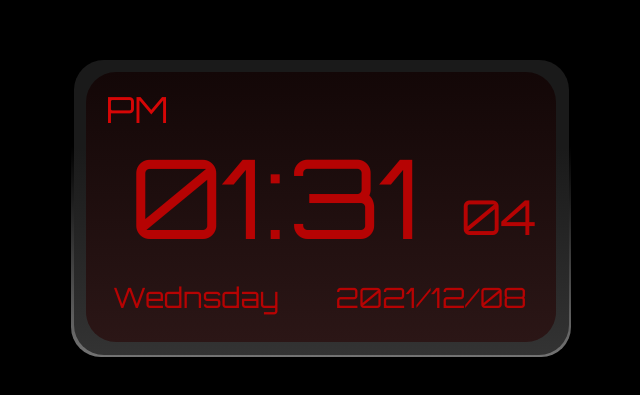
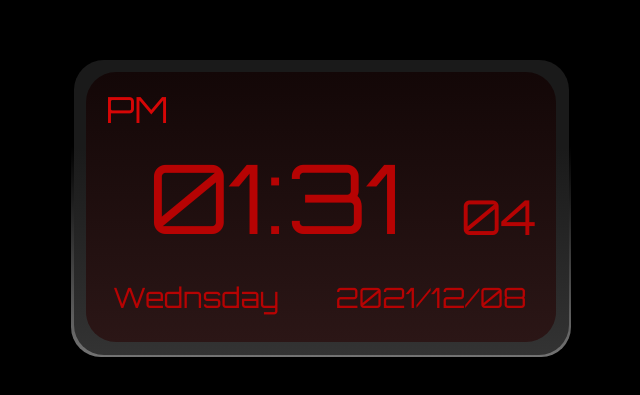
Before and after one commit to Samiratalanchi/digitalclock, a plain HTML site: page index.html in a window 1280 px wide. Shown: the part 193-588 px from the top of the page, without its empty margins (319-959 px from the left). Drawn offline with Linux system fonts and the light colour scheme.

Commit message:
edit clock fontsize

```diff
--- a/main.css
+++ b/main.css
@@ -49,7 +49,7 @@ body {
 #hrmin {
     width: 370px;
     height: 120px;
-    font-size: 110px;
+    font-size: 96px;
     color: rgb(182, 3, 3);
     display: flex;
     justify-content: center;
```
